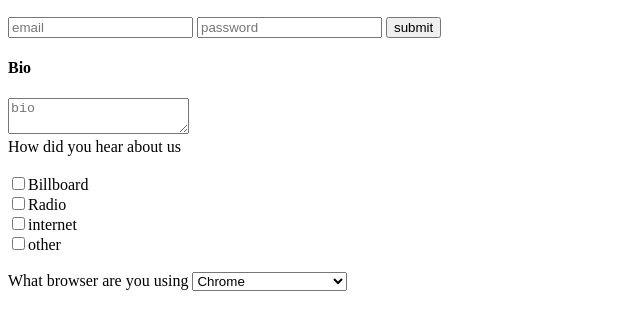
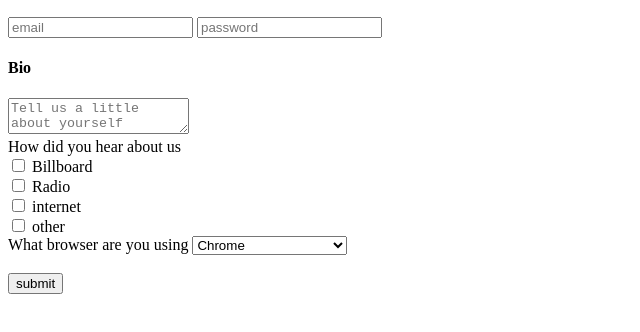
Before and after one commit to Khector90/codeup-web-exercises, a website: page forms.html in a window 1280 px wide. Shown: the part 50-382 px from the top of the page, without its empty margins (0-640 px from the left). Drawn offline with Linux system fonts and the light colour scheme.

Commit message:
Htmlformsfixed

```diff
--- a/StudyGuideFor1stTest.js
+++ b/StudyGuideFor1stTest.js
@@ -30,8 +30,10 @@
 // Define a function named timesFour that takes in an input and multiples that input by four if it is numeric. If the input is not numeric, then return false.
 function timesFour(){
    input =  prompt("Enter a number to multiple by 4 ")
-    if (input != )
-    return false
+    if (input == NaN);
+    return false;
+} else{
+    input === typeof 2;
 }
 
 console.log(timesFour);
--- a/forms.html
+++ b/forms.html
@@ -6,8 +6,7 @@
 </head>
 <body>
 <h2>Register with us</h2>
-<form method="POST" action=https://request-inspector.glitch.me/">
-</form>
+<form method="GET"  action="https://request-inspector.glitch.me"/>
 <label for="email">
   <input  name="email" id="email" type="text"
           placeholder="email">
@@ -16,30 +15,46 @@
   <input  name="password" id="password" type="password"
           placeholder="password">
 </label>
-<button type="submit">submit</button>
+
 <br>
 
 <h4>Bio</h4>
-<textarea name="bio" placeholder="bio">
+<label>
+<textarea name="bio" placeholder="Tell us a little about yourself">
 </textarea>
+</label>
 <br>
 <label>How did you hear about us</label>
-<form name="how did you hear about us">
+
 <br>
-<input name="How did you hear about us" value="billboard" type="checkbox">Billboard</input>
+    <label>
+        <input name="How did you hear about us" value="billboard" type="checkbox">
+    </label>Billboard
 <br>
-<input name="How did you hear about us" value="radio" type="checkbox">Radio</input>
+    <label>
+        <input name="How did you hear about us" value="radio" type="checkbox">
+    </label>Radio
 <br>
-<input name="How did you hear about us" value="internet" type="checkbox">internet</input>
+    <label>
+        <input name="How did you hear about us" value="internet" type="checkbox">
+    </label>internet
 <br>
-<input name="How did you hear about us" value="other" type="checkbox">other</input>
-</form>
+    <label>
+        <input name="How did you hear about us" value="other" type="checkbox">
+    </label>other
+
 <br>
 <label>What browser are you using</label>
-<select name="browser">
-    <option>Chrome</option>
-    <option>Firefox</option>
-    <option>Edge....really come on</option>
-</select>
+<label>
+    <select name="browser">
+        <option>Chrome</option>
+        <option>Firefox</option>
+        <option>Edge....really come on</option>
+    </select>
+</label>
+<br>
+<br>
+<button type="submit">submit</button>
+</form>
 </body>
 </html>
```
Also changed, not shown: exercises-warm-ups.js (+6 -4 lines).
